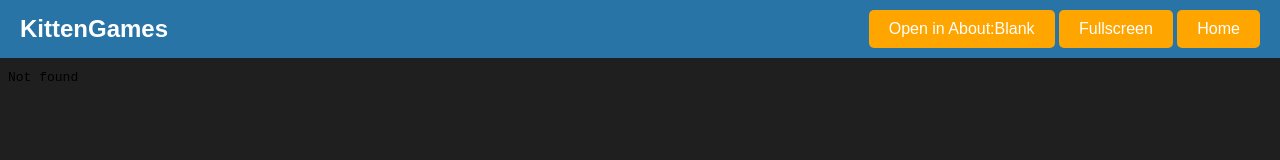
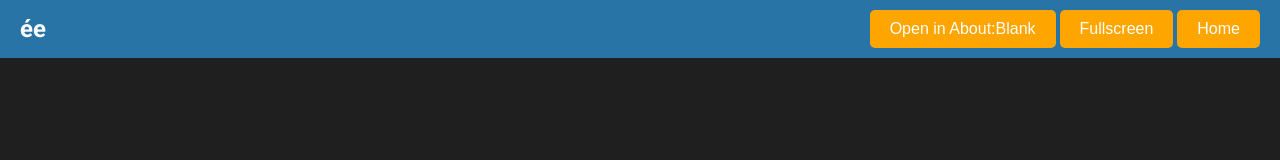
Before and after one commit to ilnoru/kittengames-Forked, a plain HTML site: page play.html in a window 1280 px wide. Drawn offline with Linux system fonts and the light colour scheme; no server answers; a web font is replaced by a local one.

Commit message:
Update play.html

```diff
--- a/play.html
+++ b/play.html
@@ -6,29 +6,31 @@
   <title>Play Game</title>
   <link rel="icon" type="image/svg+xml" href="icon.svg">
   <link rel="stylesheet" href="styles.css">
-  <link href="https://fonts.googleapis.com/css2?family=Bakbak+One&display=swap" rel="stylesheet">
+  <link rel="preconnect" href="https://fonts.googleapis.com">
+  <link rel="preconnect" href="https://fonts.gstatic.com" crossorigin>
+  <link href="https://fonts.googleapis.com/css2?family=Roboto:ital,wght@0,100;0,300;0,400;0,500;0,700;0,900;1,100;1,300;1,400;1,500;1,700;1,900&display=swap" rel="stylesheet">
   <style>
     body {
-      font-family: 'Bakbak One', sans-serif;
+      font-family: 'Roboto', sans-serif;
     }
   </style>
 </head>
 <body>
   <header>
     <div class="header-left">
-      <h1>KittenGames</h1>
+      <h1 id="game-title">KittenGames</h1>
     </div>
     <div class="header-right">
       <button onclick="openInBlank()">Open in About:Blank</button>
       <button onclick="toggleFullScreen()">Fullscreen</button>
-      <button id="home-btn" onclick="goToHome()">Home</button>
+      <button id="home-btn">Home</button>
     </div>
   </header>
   <iframe id="game-iframe" src="" frameborder="0"></iframe>
 
   <script>
     function goToHome() {
-      window.location.href = 'index.html';
+      window.location.href = window.location.origin;
     }
 
     function openInBlank() {
@@ -75,10 +77,33 @@
       return decodeURIComponent(results[2].replace(/\+/g, " "));
     }
 
-    var gameUrl = getUrlParameter('game');
-    var decodedUrl = atob(gameUrl);
+    function getGameUrl(name) {
+      return fetch('https://raw.githubusercontent.com/CodingKitten-YT/KittenGames-gamelibrary/main/games.json')
+        .then(response => response.json())
+        .then(data => {
+          for (var i = 0; i < data.length; i++) {
+            if (data[i].name === name) {
+              return data[i].url;
+            }
+          }
+          return '';
+        })
+        .catch(error => {
+          console.error('Error fetching games:', error);
+          return '';
+        });
+    }
 
-    document.getElementById('game-iframe').src = decodedUrl;
+    var gameName = getUrlParameter('game');
+    var decodedName = atob(gameName);
+
+    document.getElementById('game-title').textContent = decodedName;
+
+    getGameUrl(decodedName).then(gameUrl => {
+      document.getElementById('game-iframe').src = gameUrl;
+    });
+
+    document.getElementById('home-btn').addEventListener('click', goToHome);
   </script>
 </body>
 </html>
```
